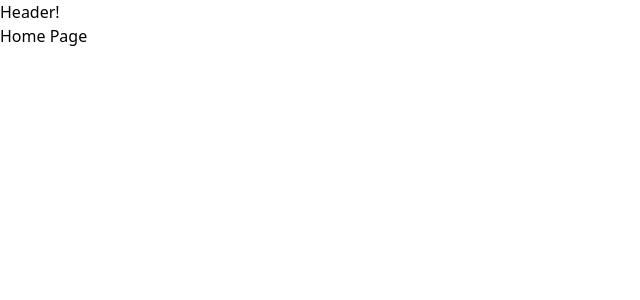
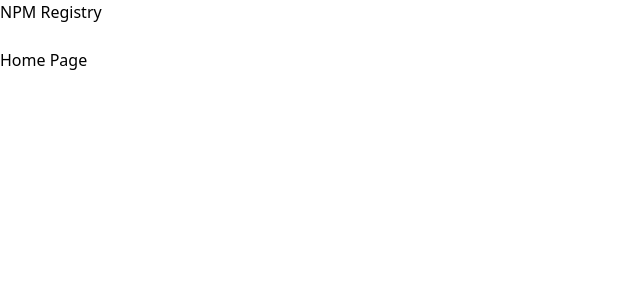
Before and after one commit to danporeda/pkg-registry, a React (Vite) app: page / in a window 1280 px wide. Shown: the top 300 px of the page, without its empty margins (0-640 px from the left). Built offline with nearby package versions, Linux system fonts and the light colour scheme.

Commit message:
added Link component to Header. created src/SearchInput, gave it state and an input that uses useNavigate hook to go to SearchPage with query string

```diff
--- a/src/components/Header.tsx
+++ b/src/components/Header.tsx
@@ -1,3 +1,11 @@
+import { Link } from 'react-router-dom';
+import SearchInput from './SearchInput';
+
 export default function Header() {
-  return <div>Header!</div>
+  return (
+    <div>
+      <Link to="/">NPM Registry</Link>
+      <SearchInput />
+    </div>
+  );
 }
--- /dev/null
+++ b/src/components/SearchInput.tsx
@@ -0,0 +1,21 @@
+import { useState } from 'react';
+import { useNavigate } from 'react-router-dom';
+
+export default function SearchInput() {
+  const [term, setTerm] = useState('');
+  const navigate = useNavigate();
+
+  const handleSubmit = (event: React.FormEvent<HTMLFormElement>) => {
+    event.preventDefault();
+    navigate(`/search?term=${term}`);
+  }
+
+  return (
+    <form onSubmit={handleSubmit}>
+      <input
+        value={term}
+        onChange={e => setTerm(e.target.value)}
+      />
+    </form>
+  )
+}
```
